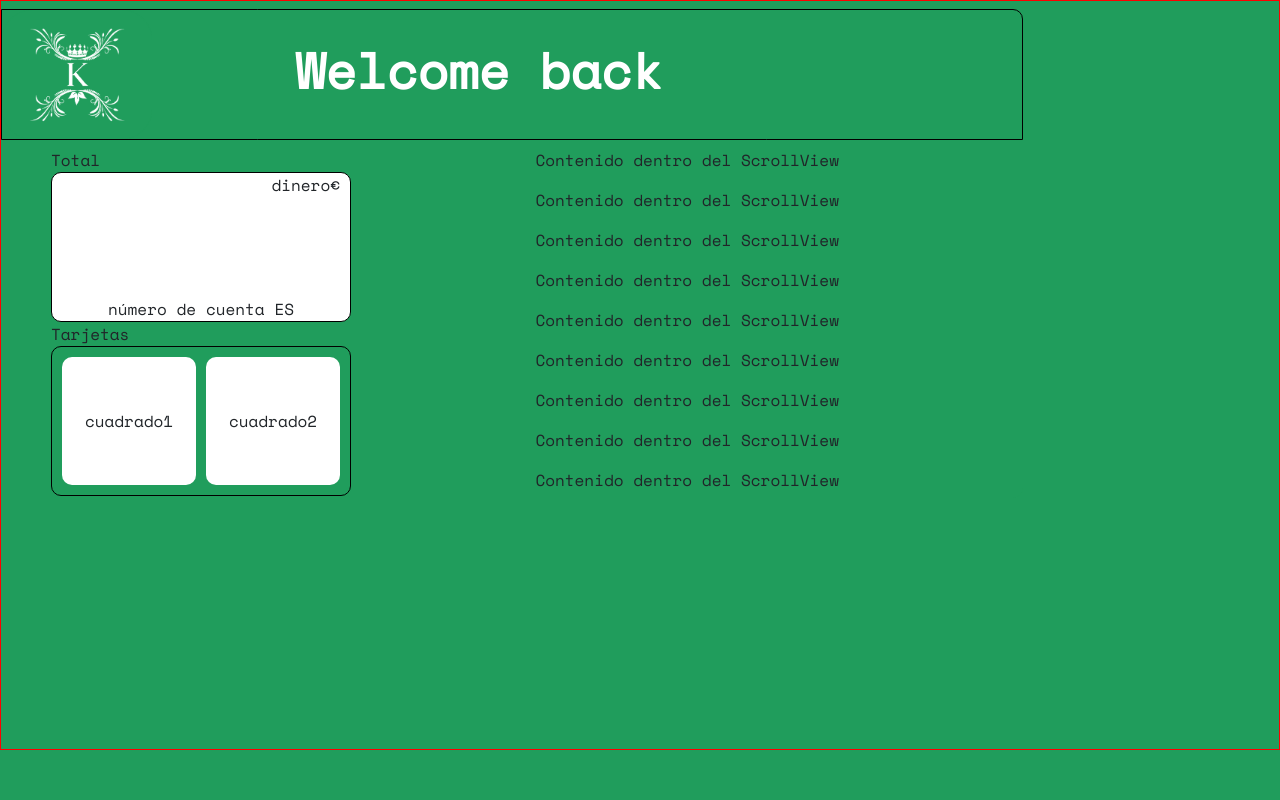
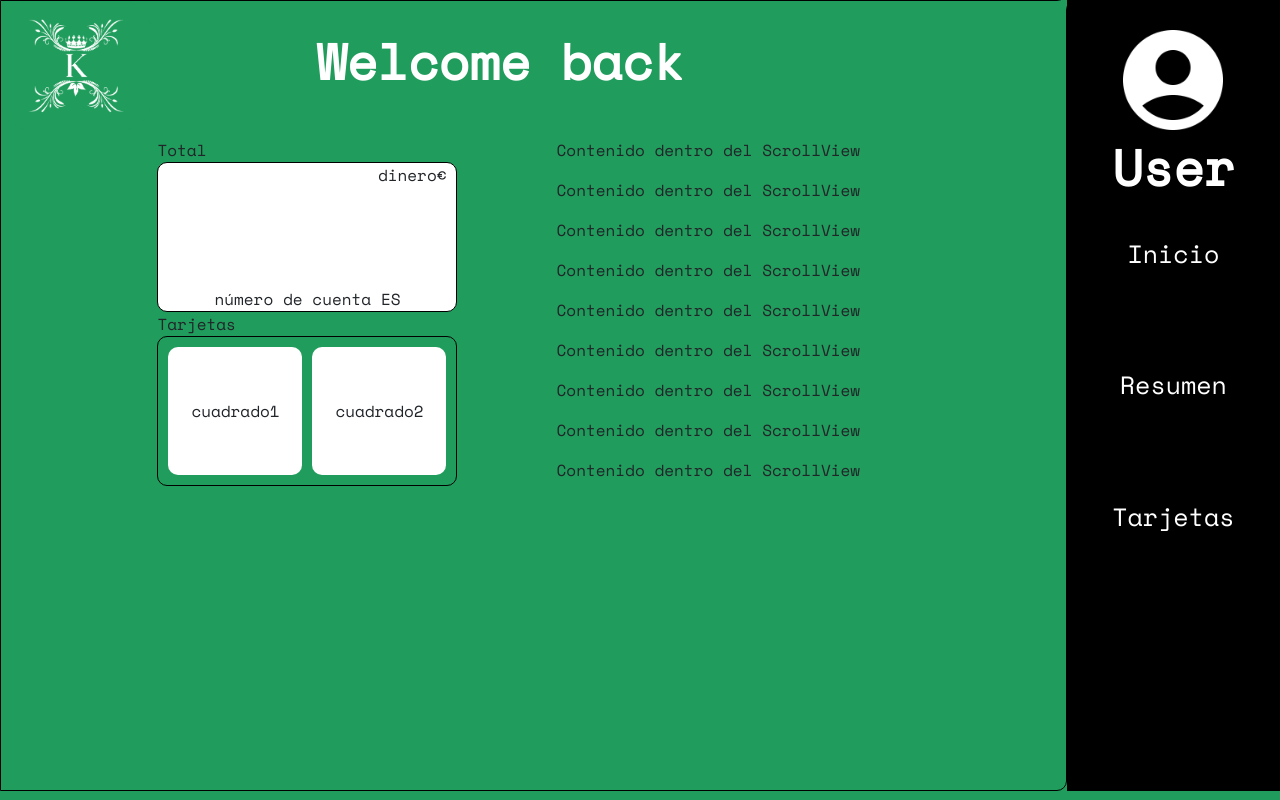
Before and after one commit to kuvii/Proyecto-FCT, a React (Create React App) app in the folder frontend/: page / in a window 1280 px wide. Built offline with nearby package versions, Linux system fonts and the light colour scheme.

Commit message:
[style] added image and improved screen view styles

```diff
--- a/frontend/src/components/homeUser/HomeUser.jsx
+++ b/frontend/src/components/homeUser/HomeUser.jsx
@@ -1,7 +1,10 @@
 import imagenLogo1 from '../../assets/KingsBank_BlancoVerde1.png'
+import imagenUsuario2 from '../../assets/usuario2.png'
 
 const HomeUser = () => {
+
     return (
+        <div className='generalContainer'>
             <div className='containerPage'>
                 <nav className="navbar navbar-expand-lg contenedorNavbar mainContainer">
                     <div className="collapse navbar-collapse headerContainer" id="navbarTogglerDemo01">
@@ -25,9 +28,7 @@ const HomeUser = () => {
                         <span>Tarjetas</span>
                         <div className='card2'>
                             <div className='subcontainerCards'>
-                            <div className='prueba'>
                                 cuadrado1
-                            </div>
                             </div>
                             <div className='subContainerRequestCard'>
                                 cuadrado2
@@ -54,7 +55,16 @@ const HomeUser = () => {
                         <p>Contenido dentro del ScrollView</p>
                         <p>Contenido dentro del ScrollView</p>
                     </div>
-                <span></span>
+                </div>
+            </div>
+            <div className='containerPage2'>
+                <img src={imagenUsuario2} alt="usuario2" className='imgUsuario2' />
+                <span className='title'>User</span>
+                <div className='containerUserLinks'>
+                    <a href='/Inicio' className='userLinks'>Inicio</a>
+                    <a href='/' className='userLinks'>Resumen</a>
+                    <a href='/' className='userLinks'>Tarjetas</a>
+                </div>
             </div>
         </div>
     )
--- a/frontend/src/index.css
+++ b/frontend/src/index.css
@@ -163,20 +163,19 @@ input:focus, input::placeholder, input:valid {
 }
 
 .mainContainer {
-  width: 80%;
+  width: 100%;
   background-color: #209d5c;
 }
 
 .headerContainer {
-  border: 1px solid black;
   border-top-right-radius: 10px;
+  margin-top: -8px;
 }
 
 .containerCardAndLastMovements {
   display: flex;
   width: 80%;
-
-  border-bottom-right-radius: 10px;
+  height: 81.5vh;
   background-color: #209d5c;
 }
 
@@ -239,13 +238,62 @@ input:focus, input::placeholder, input:valid {
   width: 100%;
   height: 350px;
   overflow: scroll;
-  overflow-x: hidden;
+}
+
+::-webkit-scrollbar {
+  display: none;
 }
 
 .containerPage {
-  height: 750px;
   width: 100%;
-  border: 1px solid red;
+  border: 1px solid #000;
+  border-top-right-radius: 10px;
+  border-bottom-right-radius: 10px;
+  display: flex;
+  flex-direction: column;
+  align-items: center;
+}
+
+.containerPage2 {
+  display: flex;
+  flex-direction: column;
+  align-items: center;
+  background-color: black;
+  width: 20%;
+  color: #fff;
+}
+
+.generalContainer {
+  display: flex;
+}
+
+.imgUsuario2 {
+  width: 100px;
+  height: 100px;
+  margin-top: 30px;
+}
+
+.userLinks {
+  font-size: 25px;
+  color: #fff;
+  text-decoration: none;
+}
+
+.userLinks:hover {
+  color: blue;
+  text-decoration: underline;
+}
+
+.userLinks:active {
+  color: blue;
+}
+
+.containerUserLinks {
+  display: flex;
+  flex-direction: column;
+  justify-content: space-between;
+  height: 300px;
+  margin-top: 30px;
 }
 
 @media only screen and (max-width: 768px) {
@@ -262,7 +310,6 @@ input:focus, input::placeholder, input:valid {
   }
 
   .containerPage {
-    height: 730px;
     width: 100%;
   }
 }
```
Also changed, not shown: frontend/src/assets/usuario2.png (added), 1 other file (tests, documents, lock files or other folders). Lines whose indentation alone changed are shown as unchanged.
